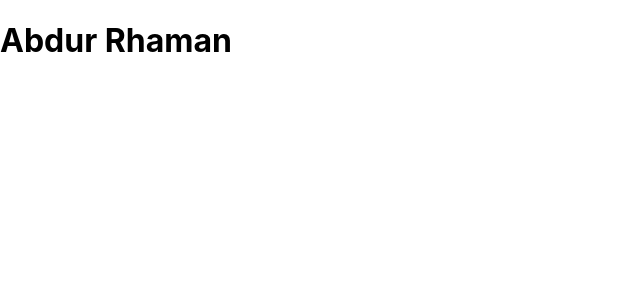
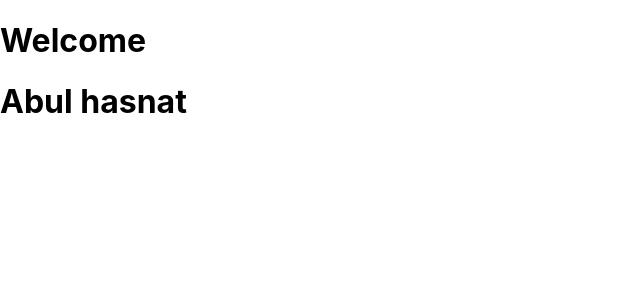
Before and after one commit to abdur-rhaman-babu/react-typescript, a React (Create React App) app: page / in a window 1280 px wide. Shown: the top 300 px of the page, without its empty margins (0-640 px from the left). Built offline with nearby package versions, Linux system fonts and the light colour scheme.

Commit message:
object type

```diff
--- a/src/App.tsx
+++ b/src/App.tsx
@@ -1,9 +1,15 @@
 import Greet from "./components/Greet";
+import Person from "./components/Person";
 
 const App = () => {
+  const persons = {
+    first: 'Abul',
+    last:'hasnat'
+}
   return (
     <div>
-      <Greet name='Abdur Rhaman'/>
+      <Greet name='Abdur Rhaman' age={35} isLoggedIn ={false}/>
+      <Person persons={persons}/>
     </div>
   );
 };
--- a/src/components/Greet.tsx
+++ b/src/components/Greet.tsx
@@ -1,10 +1,16 @@
 type greetType = {
-    name: string
+    name: string,
+    age: number,
+    isLoggedIn: boolean
 }
 const Greet = (props: greetType) => {
     return (
         <div>
-            <h1>{props.name}</h1>
+            <h1>
+                {
+                    props.isLoggedIn ? `${props.name} is ${props.age}`: 'Welcome'
+                }
+            </h1>
         </div>
     );
 };
--- /dev/null
+++ b/src/components/Person.tsx
@@ -0,0 +1,16 @@
+type PersonType={
+    persons:{
+        first: string,
+        last: string
+    }
+}
+const Person = (props: PersonType) => {
+
+    return (
+        <div>
+            <h1>{props.persons.first} {props.persons.last}</h1>
+        </div>
+    );
+};
+
+export default Person;
```
